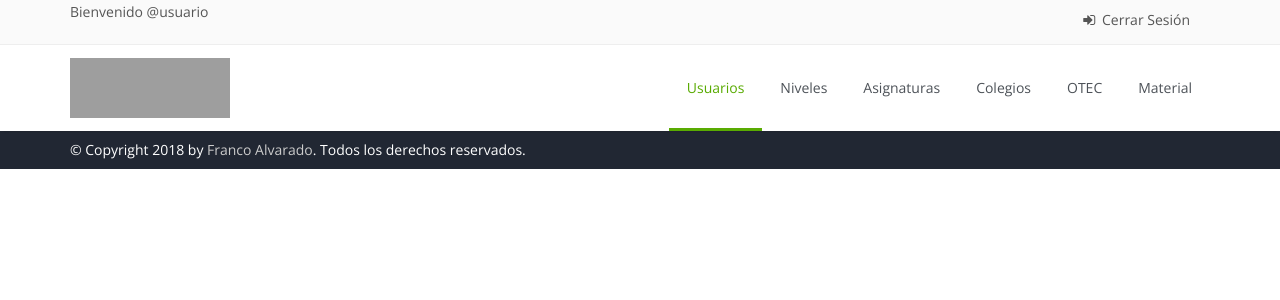
After one commit to yoyojlf/DoceMas, a Django app: page /administrador in a window 1280 px wide. The commit adds this page. Shown: the top 300 px of the page. Run offline with Django 3.2, Linux system fonts and the light colour scheme; some libraries are stand-ins or nearby versions; grey boxes are pictures that could not be loaded.

Commit message:
Comienzo pagina Admin

```diff
--- /dev/null
+++ b/polls/templates/admin.html
@@ -0,0 +1,227 @@
+<!DOCTYPE html>
+<html>
+    <head>
+        <meta charset="utf-8">
+        <title>DoceMas</title>
+
+        {% load static %}
+
+        <!-- Mobile Metas -->
+        <meta name="viewport" content="width=device-width, initial-scale=1.0">
+        <!-- Google Fonts -->
+        <link href='http://fonts.googleapis.com/css?family=Open+Sans:400,300,600,700,800' rel='stylesheet' type='text/css'>
+        <link href='http://fonts.googleapis.com/css?family=Raleway:100,200,300,700,800,900' rel='stylesheet' type='text/css'>
+        <!-- Library CSS -->
+        <link rel="stylesheet" href="{% static "css/bootstrap.css" %}">
+        <link rel="stylesheet" href="{% static "css/bootstrap-theme.css" %}">
+        <link rel="stylesheet" href="{% static "css/fonts/font-awesome/css/font-awesome.css" %}">
+        <link rel="stylesheet" href="{% static "css/animations.css" %}" media="screen">
+        <link rel="stylesheet" href="{% static "css/superfish.css" %}" media="screen">
+        <link rel="stylesheet" href="{% static "css/revolution-slider/css/settings.css" %}" media="screen">
+        <link rel="stylesheet" href="{% static "css/revolution-slider/css/extralayers.css" %}" media="screen">
+        <link rel="stylesheet" href="{% static "css/prettyPhoto.css" %}" media="screen">
+        <!-- Theme CSS -->
+        <link rel="stylesheet" href="{% static "css/style.css" %}">
+        <!-- Skin -->
+        <link rel="stylesheet" href="{% static "css/colors/green.css" %}" class="colors">
+        <!-- Responsive CSS -->
+        <link rel="stylesheet" href="{% static "css/theme-responsive.css" %}">
+        <!-- Favicons -->
+        <link rel="shortcut icon" href="{% static "img/ico/favicon.ico" %}">
+        <link rel="apple-touch-icon" href="{% static "img/ico/apple-touch-icon.png" %}">
+        <link rel="apple-touch-icon" sizes="72x72" href="{% static "img/ico/apple-touch-icon-72.png" %}">
+        <link rel="apple-touch-icon" sizes="114x114" href="{% static "img/ico/apple-touch-icon-114.png" %}">
+        <link rel="apple-touch-icon" sizes="144x144" href="{% static "img/ico/apple-touch-icon-144.png" %}">
+    </head>
+    <body class="home">
+        <div class="page-mask">
+            <div class="page-loader">
+                <div class="spinner"></div>
+                Cargando...
+            </div>
+        </div>
+        <!-- Wrap -->
+        <div class="wrap">
+            <!-- Header -->
+            <header id="header">
+                <!-- Header Top Bar -->
+                <div class="top-bar">
+                    <div class="slidedown collapse">
+                        <div class="container">
+                            <div class="pull-left">
+                                <p>Bienvenido @usuario </p>
+                            </div>
+                            <div class="phone-login pull-right">
+
+                                <a href="/." data-toggle="modal" data-target="#"><i class="fa fa-sign-in"></i> Cerrar Sesión</a>
+
+                            </div>
+                        </div>
+                    </div>
+                </div>
+                <!-- /Header Top Bar -->
+                <!-- Main Header -->
+                <div class="main-header">
+                    <div class="container">
+                        <!-- TopNav -->
+                        <div class="topnav navbar-header">
+                            <a class="navbar-toggle down-button" data-toggle="collapse" data-target=".slidedown">
+                            <i class="fa fa-angle-down icon-current"></i>
+                            </a>
+                        </div>
+                        <!-- /TopNav-->
+                        <!-- Logo -->
+                        <div class="logo pull-left">
+                            <h1>
+                                <a href="index.html">
+                                <img class="" src="{% static "img/carrusel/logodocemas.png" %}" alt="DoceMas" width="160" height="60">
+                                </a>
+                            </h1>
+                        </div>
+                        <!-- /Logo -->
+                        <!-- Mobile Menu -->
+                        <div class="mobile navbar-header">
+                            <a class="navbar-toggle" data-toggle="collapse" href=".navbar-collapse">
+                            <i class="fa fa-bars fa-2x"></i>
+                            </a>
+                        </div>
+                        <!-- /Mobile Menu -->
+                        <!-- Menu Start -->
+                        <nav class="collapse navbar-collapse menu">
+                            <ul class="nav navbar-nav sf-menu">
+                                <li>
+                                    <a id="current" href="#">
+                                    Usuarios
+                                    </a>
+                                </li>
+                                <li>
+                                    <a id="" href="#">
+                                    Niveles
+                                    </a>
+                                </li>
+                                <li>
+                                    <a id="" href="#">
+                                    Asignaturas
+                                    </a>
+                                </li>
+                                <li>
+                                    <a id="" href="#">
+                                    Colegios
+                                    </a>
+                                </li>
+                                <li>
+                                    <a id="" href="#">
+                                    OTEC
+                                    </a>
+                                </li>
+                                <li>
+                                    <a id="" href="#">
+                                    Material
+                                    </a>
+                                </li>
+                            </ul>
+                        </nav>
+                        <!-- /Menu -->
+                    </div>
+                </div>
+                <!-- /Main Header -->
+            </header>
+            <!-- /Header -->
+            <!-- Main Section -->
+            <section id="main">
+
+
+            </section>
+            <!-- /Main Section -->
+            <!-- Footer Bottom -->
+            <div class="footer-bottom">
+                    <div class="container">
+                        <div class="row">
+                            <div class="col-lg-6 col-md-6 col-xs-12 col-sm-6 ">
+                                <p class="credits">&copy; Copyright 2018 by <a href="#">Franco Alvarado</a>. Todos los derechos reservados. </p>
+                            </div>
+
+                        </div>
+                    </div>
+                </div>
+            <!-- Modal -->
+            <section id="modals">
+
+                <!-- Registration Modal -->
+                <div class="modal register fade" id="registrationModal" tabindex="-1" role="dialog" aria-labelledby="registrationModal" aria-hidden="true">
+                    <div class="modal-dialog">
+                        <div class="modal-content">
+                            <div class="modal-header">
+                            <h2 class="form-signin-heading modal-title" id="registrationModalLabel">Create a new account</h2>
+                        </div>
+                        <form method="post" id="registration">
+                                <div class="modal-body">
+                                    <div class="row">
+                                        <div class="form-group">
+                                            <div class="col-md-6">
+                                                <input type="text" value="" class="form-control" placeholder="First Name">
+                                            </div>
+                                            <div class="col-md-6">
+                                                <input type="text" value="" class="form-control" placeholder="Last Name">
+                                            </div>
+                                        </div>
+                                    </div>
+                                    <div class="row">
+                                        <div class="form-group">
+                                            <div class="col-md-12">
+                                                <input type="text" value="" class="form-control" placeholder="E-mail Address">
+                                            </div>
+                                        </div>
+                                    </div>
+                                    <div class="row">
+                                        <div class="form-group">
+                                            <div class="col-md-6">
+                                                <input type="password" value="" class="form-control" placeholder="Password">
+                                            </div>
+                                            <div class="col-md-6">
+                                                <input type="password" value="" class="form-control" placeholder="Re-enter Password">
+                                            </div>
+                                        </div>
+                                    </div>
+                                </div>
+                                <div class="modal-footer">
+                                    <button type="button" class="btn btn-default" data-dismiss="modal">Close</button>
+                                    <button type="button" class="btn btn-color">Register</button>
+                                </div>
+                            </form>
+                        </div>
+                    </div>
+                </div>
+                <!-- /Registration Modal -->
+            </section>
+            <!-- Scroll To Top -->
+            <a href="#" class="scrollup"><i class="fa fa-angle-up" %}"></i></a>
+        </div>
+        <!-- /Wrap -->
+        <!-- The Scripts -->
+        <script src="{% static "js/jquery.min.js" %}"></script>
+        <script src="{% static "js/jquery-migrate-1.0.0.js" %}"></script>
+        <script src="{% static "js/jquery-ui.js" %}"></script>
+        <script src="{% static "js/bootstrap.js" %}"></script>
+        <script src="{% static "js/revolution-slider/js/jquery.themepunch.plugins.min.js" %}"></script>
+        <script src="{% static "js/revolution-slider/js/jquery.themepunch.revolution.min.js" %}"></script>
+        <script src="{% static "js/jquery.parallax.js" %}"></script>
+        <script src="{% static "js/jquery.wait.js" %}"></script>
+        <script src="{% static "js/fappear.js" %}"></script>
+        <script src="{% static "js/modernizr-2.6.2.min.js" %}"></script>
+        <script src="{% static "js/jquery.bxslider.min.js" %}"></script>
+        <script src="{% static "js/jquery.prettyPhoto.js" %}"></script>
+        <script src="{% static "js/superfish.js" %}"></script>
+        <script src="{% static "js/tweetMachine.js" %}"></script>
+        <script src="{% static "js/tytabs.js" %}"></script>
+        <script src="{% static "js/jquery.gmap.min.js" %}"></script>
+        <script src="{% static "js/jquery.sticky.js" %}"></script>
+        <script src="{% static "js/jquery.countTo.js" %}"></script>
+        <script src="{% static "js/jflickrfeed.js" %}"></script>
+        <script src="{% static "js/imagesloaded.pkgd.min.js" %}"></script>
+        <script src="{% static "js/waypoints.min.js" %}"></script>
+        <script src="{% static "js/wow.js" %}"></script>
+        <script src="{% static "js/jquery.fitvids.js" %}"></script>
+        <script src="{% static "js/custom.js" %}"></script>
+    </body>
+</html>
--- a/polls/urls.py
+++ b/polls/urls.py
@@ -5,4 +5,5 @@ from django.conf.urls.static import static
 
 urlpatterns = [
     path('',views.index, name = "index"),
+    path('administrador',views.admin, name = "admin"),
 ]+ static(settings.MEDIA_URL, document_root=settings.MEDIA_ROOT)
--- a/polls/views.py
+++ b/polls/views.py
@@ -4,3 +4,6 @@ from django.shortcuts import render
 
 def index(request):
     return render(request,'index.html')
+
+def admin(request):
+    return render(request,'admin.html')
```
Also changed, not shown: polls/templates/index.html (+22 -20 lines).
